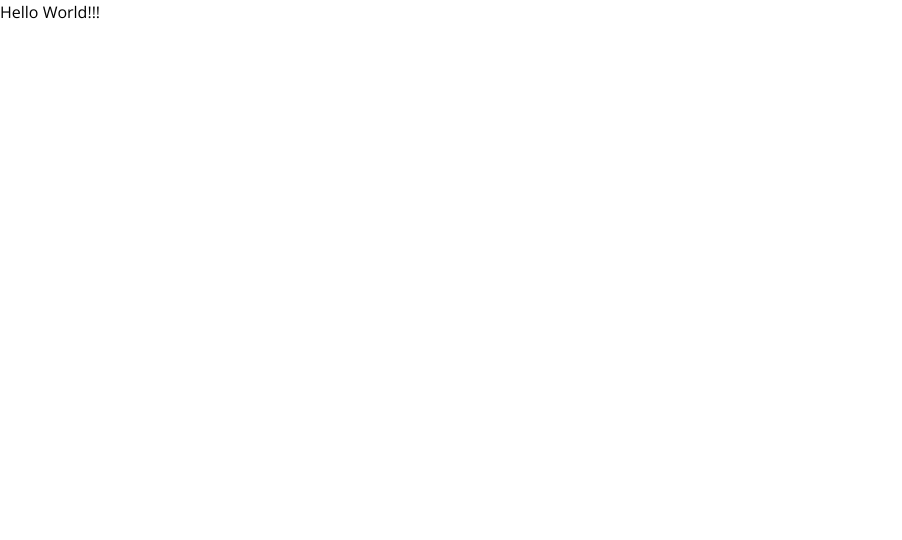
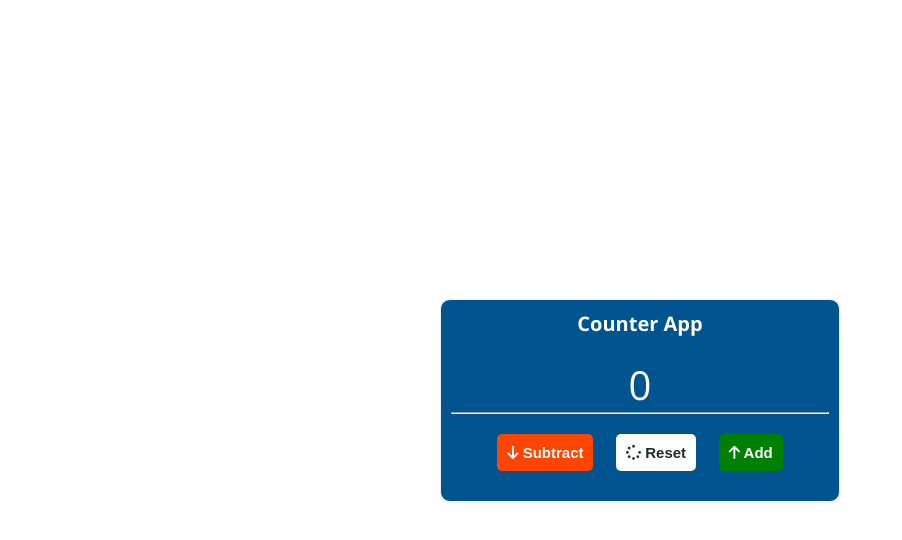
Before and after one commit to PetarJovanovic/counter-app, a plain HTML site: page index.html in a window 1280 px wide. Shown: the whole page, without its empty margins (0-902 px from the left). Drawn offline with nearby package versions, Linux system fonts and the light colour scheme.

Commit message:
Finished project

```diff
--- a/index.html
+++ b/index.html
@@ -8,7 +8,27 @@
     <link rel="stylesheet" href="styles.css" />
   </head>
   <body>
-    <p>Hello World!!!</p>
+    <div class="container">
+      <div class="counter-div">
+        <h1>Counter App</h1>
+        <span class="count">0</span>
+        <hr />
+        <div class="buttons">
+          <button class="subtract">
+            <i class="fas fa-arrow-down"></i>
+            Subtract
+          </button>
+          <button class="reset">
+            <i class="fas fa-spinner"></i>
+            Reset
+          </button>
+          <button class="add">
+            <i class="fas fa-arrow-up"></i>
+            Add
+          </button>
+        </div>
+      </div>
+    </div>
 
     <script src="script.js"></script>
   </body>
--- a/script.js
+++ b/script.js
@@ -0,0 +1,32 @@
+const result = document.querySelector('.count');
+const buttons = document.querySelector('.buttons');
+
+buttons.addEventListener('click', e => {
+  if (e.target.closest('.add')) {
+    result.innerHTML++;
+  }
+
+  if (e.target.closest('.subtract')) {
+    result.innerHTML--;
+  }
+
+  if (e.target.closest('.reset')) {
+    result.innerHTML = 0;
+  }
+
+  changeColor();
+});
+
+function changeColor() {
+  if (result.innerHTML === '0') {
+    result.style.color = 'white';
+  }
+
+  if (result.innerHTML > 0) {
+    result.style.color = 'green';
+  }
+
+  if (result.innerHTML < 0) {
+    result.style.color = 'red';
+  }
+}
--- a/styles.css
+++ b/styles.css
@@ -1,4 +1,4 @@
-@import url("https://fonts.googleapis.com/css2?family=Open+Sans:wght@300;400;600;700&display=swap");
+@import url('https://fonts.googleapis.com/css2?family=Open+Sans:wght@300;400;600;700&display=swap');
 
 :root {
   --white: #fff;
@@ -22,7 +22,7 @@ html {
 }
 
 body {
-  font-family: "Open Sans", sans-serif;
+  font-family: 'Open Sans', sans-serif;
 }
 
 p {
@@ -38,4 +38,51 @@ img {
   max-width: 900px;
   margin: 0 auto;
   padding: 0 20px;
+  display: flex;
+  justify-content: center;
+  align-items: center;
+  height: 100vh;
 }
+
+.counter-div {
+  width: 40rem;
+  border: 1px solid var(--grey);
+  padding: 1rem;
+  background-color: var(--light-blue);
+  color: var(--white);
+  text-align: center;
+  border-radius: 10px;
+}
+
+.counter-div > * {
+  margin-bottom: 2rem;
+}
+
+.count {
+  font-size: 4rem;
+}
+
+.buttons button {
+  padding: 1rem;
+  margin: 0 1rem;
+  font-size: 1.5rem;
+  color: var(--white);
+  font-weight: 700;
+  cursor: pointer;
+  border: none;
+  outline: none;
+  border-radius: 5px;
+}
+
+button.subtract {
+  background-color: orangered;
+}
+
+button.reset {
+  background-color: var(--white);
+  color: var(--black);
+}
+
+button.add {
+  background-color: green;
+}
```
